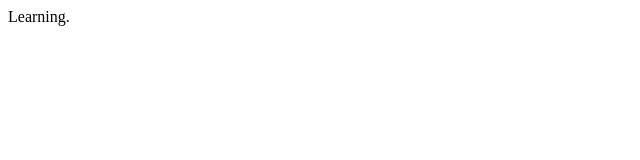
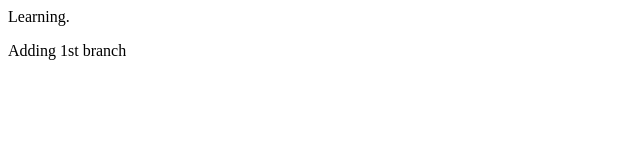
Before and after one commit to MD-22/localrepo, a plain HTML site: page index.html in a window 1280 px wide. Shown: the whole page, without its empty margins (0-640 px from the left). Drawn offline with Linux system fonts and the light colour scheme.

Commit message:
adding featur1

```diff
--- a/index.html
+++ b/index.html
@@ -1 +1,2 @@
 <p>Learning.</p>
+<p>Adding 1st branch</p>
```
